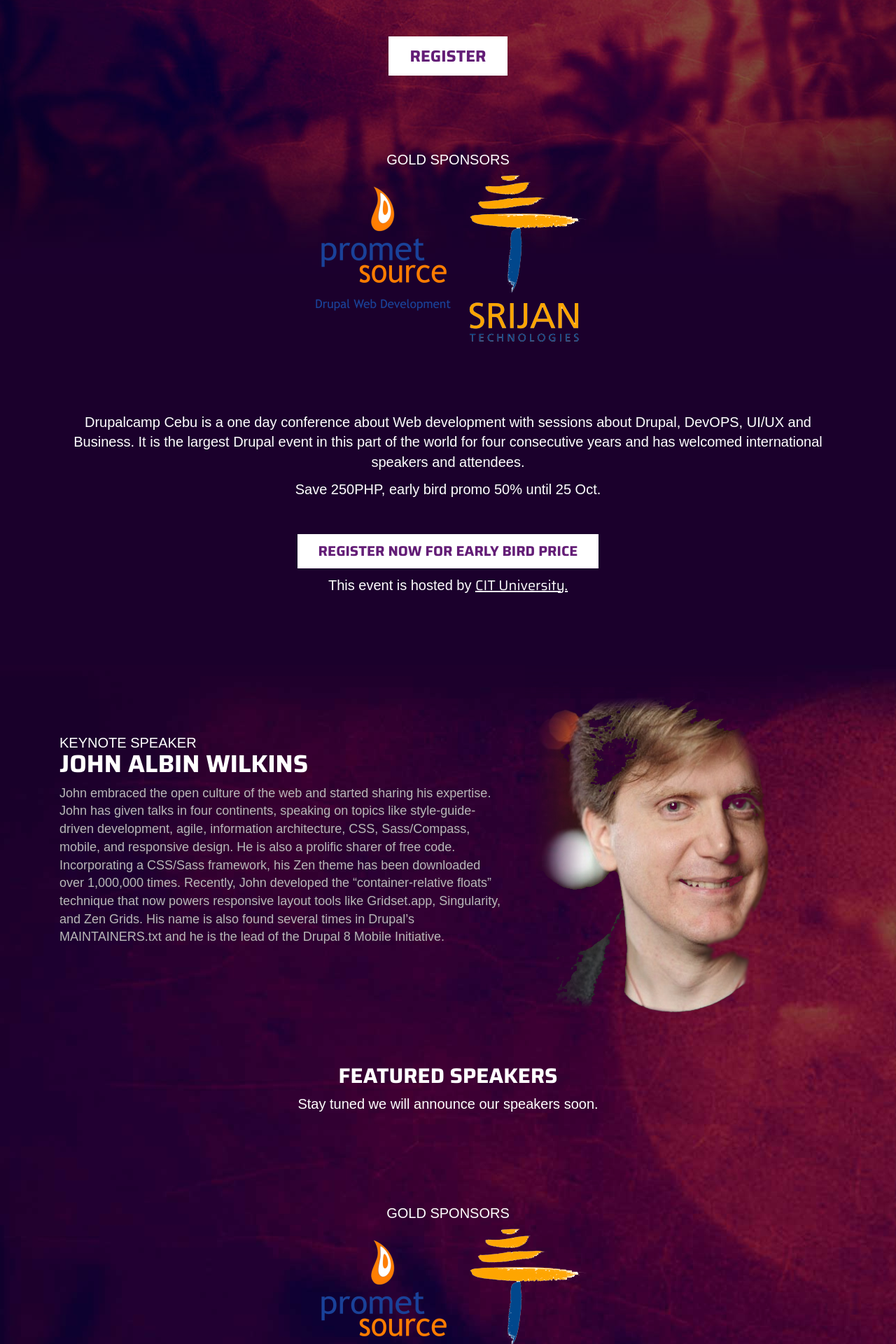
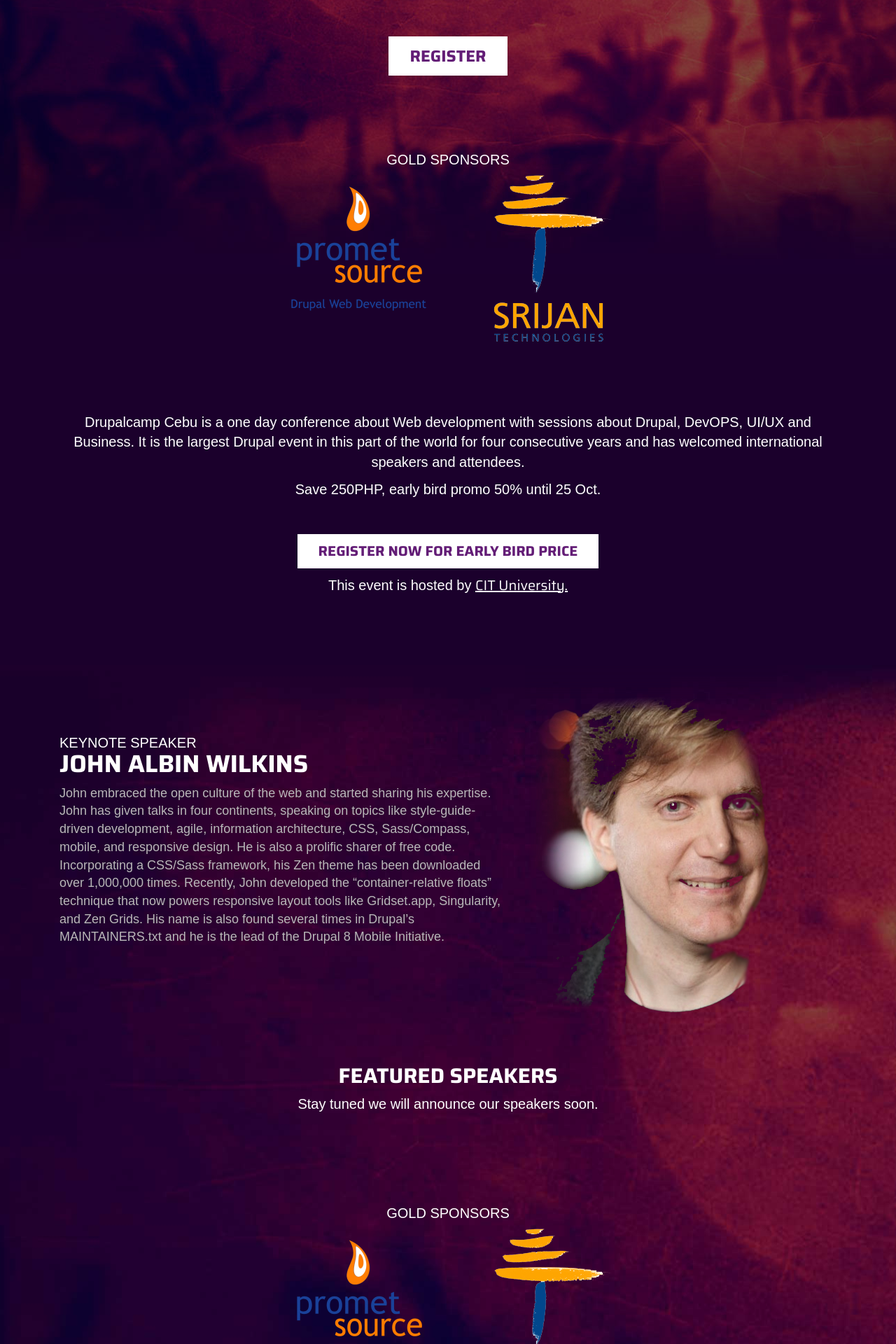
Before and after one commit to Luukyb/drupalcampcebu2017, a Jekyll site: the page built from static/index.md, in a window 1280 px wide. Shown: the part 510-2430 px from the top of the page at 70% size. Built offline with Jekyll 4.4.1, drawn with Linux system fonts in a browser that asks for light colours; nearby versions of some CDN libraries; some web fonts are replaced.

Commit message:
Update Sass to reflect new sponsor changes.

```diff
--- a/static/_sass/partials/_content.scss
+++ b/static/_sass/partials/_content.scss
@@ -42,6 +42,13 @@
   }
 }
 
+.sponsor {
+  img {
+    margin: 0 35px;
+    max-width: 250px;
+  }
+}
+
 @media only screen and (min-width: 1024px) {
   .region.top-content {
     .one-speaker {
```
